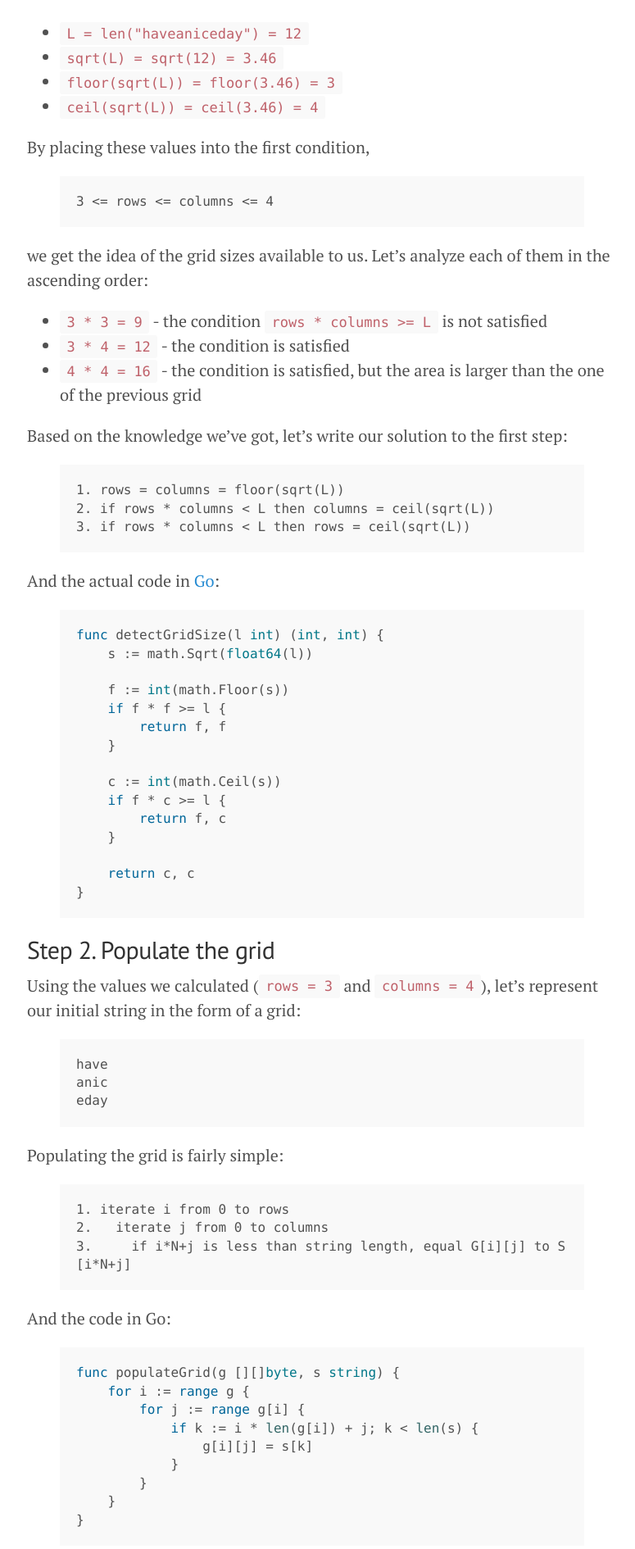
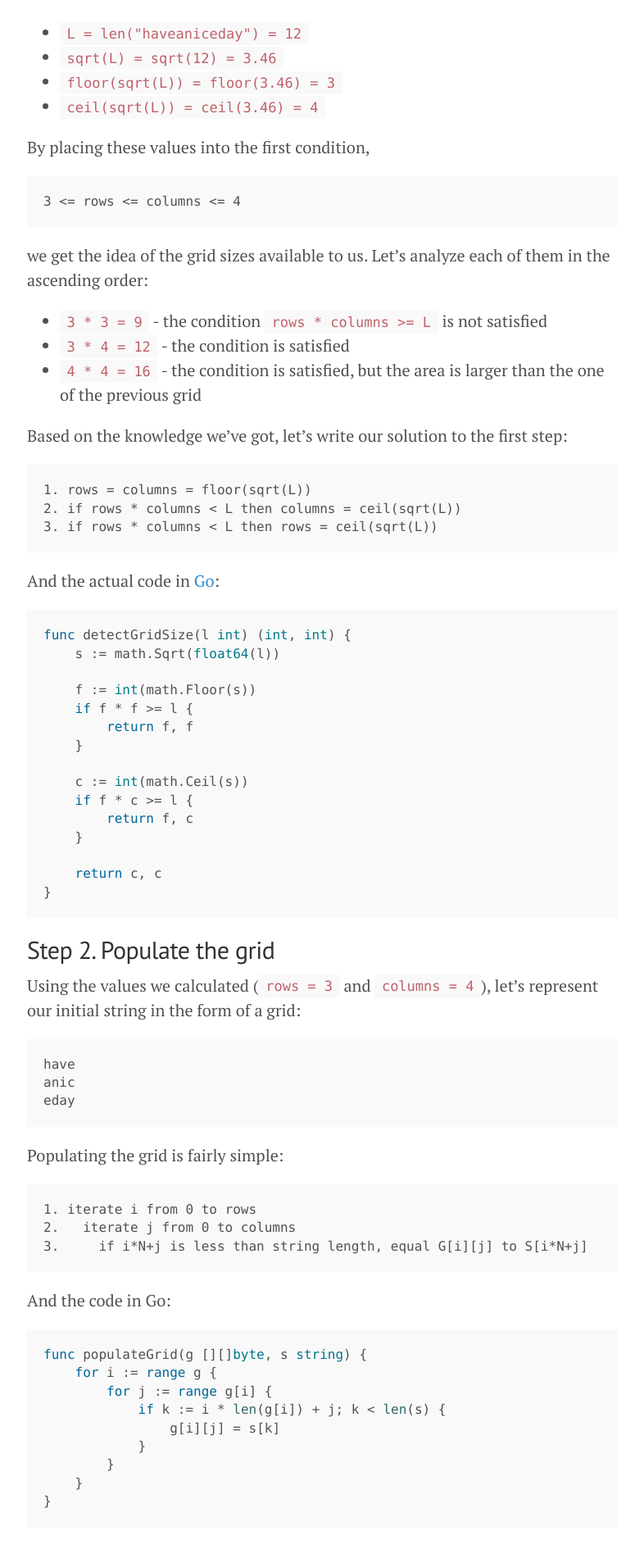
Before and after one commit to sobit/sobit.github.io, a Jekyll site: the page built from _posts/2016-02-18-cracking-hackerrank-encryption.md, in a window 1280 px wide. Shown: the part 1125-3015 px from the top of the page at 82% size, without its empty margins (247-1022 px from the left). Built offline with Jekyll 4.4.1, drawn with Linux system fonts in a browser that asks for light colours; comment, search, counter and statistics services are not loaded.

Commit message:
remove margin on code

```diff
--- a/public/css/poole.css
+++ b/public/css/poole.css
@@ -181,7 +181,7 @@ pre code {
 
 /* Pygments via Jekyll */
 .highlight {
-  margin-bottom: 1rem;
+  margin: 0 0 1rem;
   border-radius: 4px;
 }
 .highlight pre {
```
